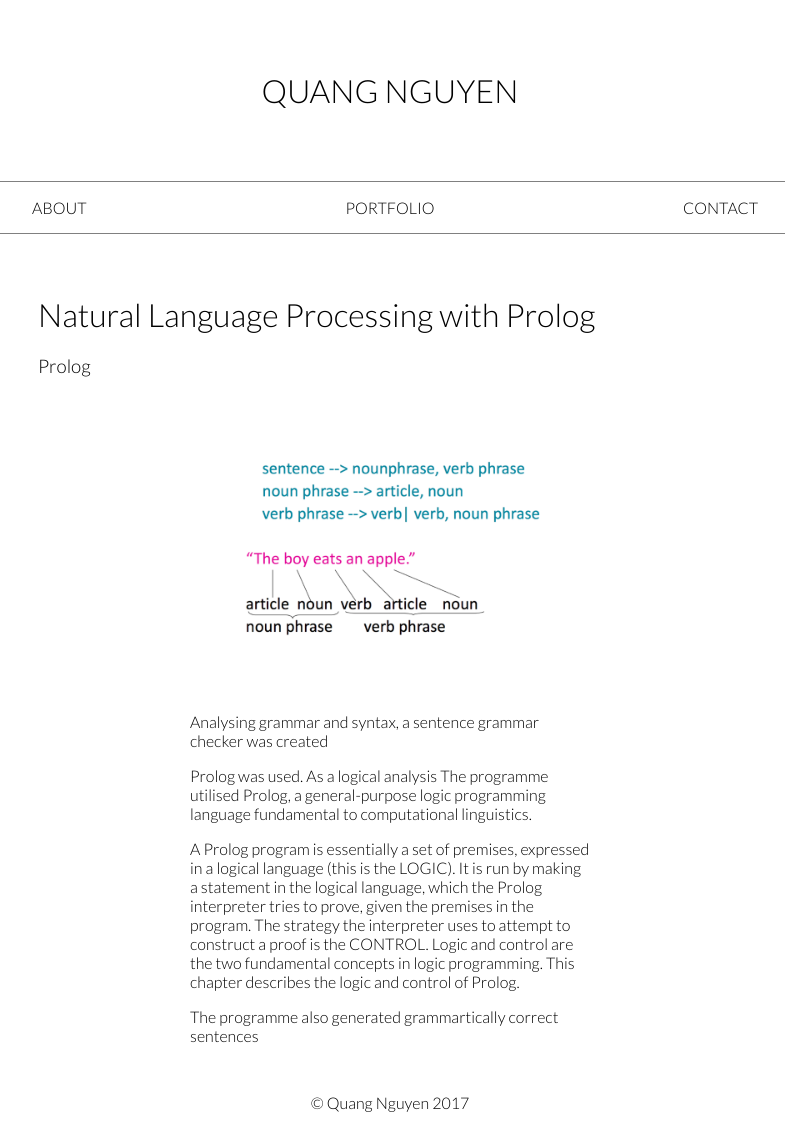
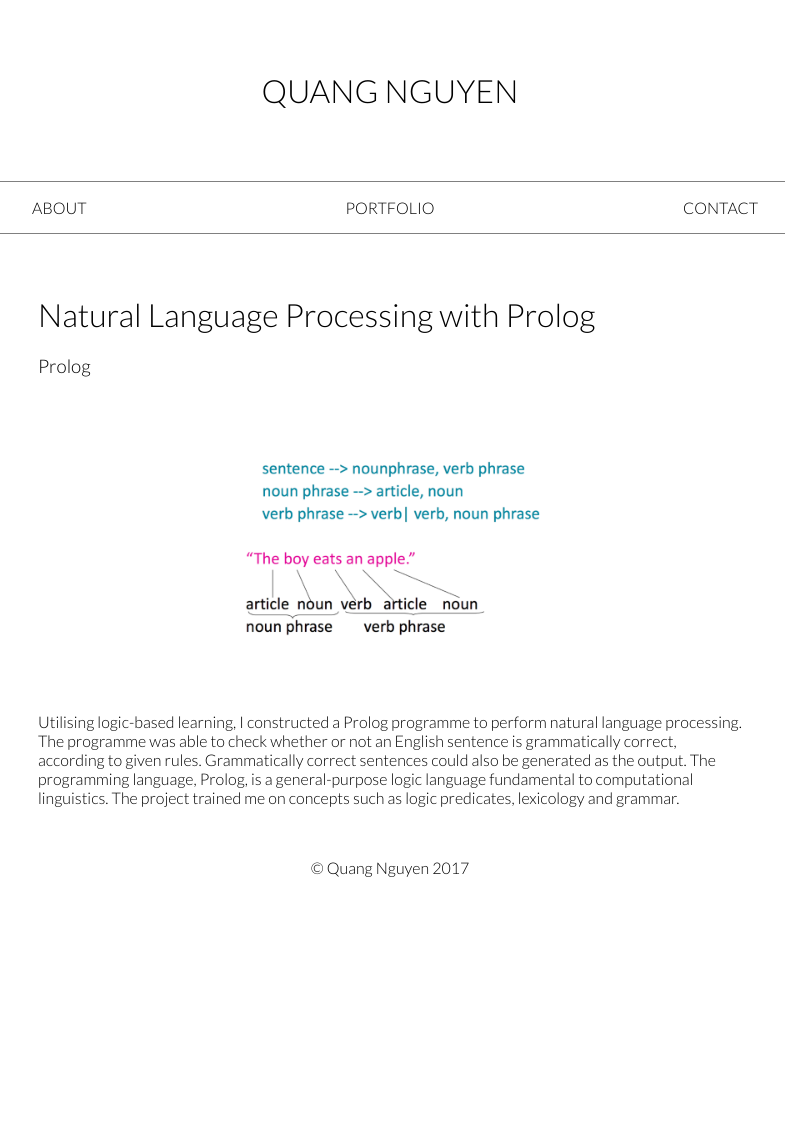
Before and after one commit to ngcaden/ngcaden.github.io, a Jekyll site: the page built from _posts/2017-11-26-prolog-nlp.md, in a window 1280 px wide. Shown: the whole page, without its empty margins (250-1035 px from the left). Built offline with Jekyll 4.4.1, drawn with Linux system fonts in a browser that asks for light colours; after the commit the page ends 909 px from its top, so only the background shows below that.

Commit message:
Updated PhySoc and Prolog description

```diff
--- a/_layouts/post.html
+++ b/_layouts/post.html
@@ -18,8 +18,8 @@
 	{% if page.images.size > 1 %}
 		<button class="slider-button button-left" onclick="plusDivs(-1)">&#10094;</button>
 		<button class="slider-button button-right" onclick="plusDivs(1)">&#10095;</button>
+	{% endif %}
 	</div>
-	{% endif %}
 {% endif %}
 
 {{ page.content }}
--- a/_posts/2017-11-26-prolog-nlp.md
+++ b/_posts/2017-11-26-prolog-nlp.md
@@ -1,18 +1,9 @@
 ---
 layout: post
-title:  "Natural Language Processing with Prolog"
+title: "Natural Language Processing with Prolog"
 permalink: /portfolio/prolog-nlp/
 languages: [Prolog]
 images: [nlp.png]
 ---
 
-Analysing grammar and syntax, a sentence grammar checker was created
-
-
-Prolog was used. As a logical analysis
-The programme utilised Prolog, a general-purpose logic programming language
-fundamental to computational linguistics.
-
-A Prolog program is essentially a set of premises, expressed in a logical language (this is the LOGIC). It is run by making a statement in the logical language, which the Prolog interpreter tries to prove, given the premises in the program. The strategy the interpreter uses to attempt to construct a proof is the CONTROL. Logic and control are the two fundamental concepts in logic programming. This chapter describes the logic and control of Prolog.
-
-The programme also generated grammartically correct sentences
+Utilising logic-based learning, I constructed a Prolog programme to perform natural language processing. The programme was able to check whether or not an English sentence is grammatically correct, according to given rules. Grammatically correct sentences could also be generated as the output. The programming language, Prolog, is a general-purpose logic language fundamental to computational linguistics. The project trained me on concepts such as logic predicates, lexicology and grammar.
```
Also changed, not shown: _posts/2017-11-25-physoc-website.md (+1 -5 lines), _posts/2017-11-26-flappy-avr.md (+1 -1 lines).
